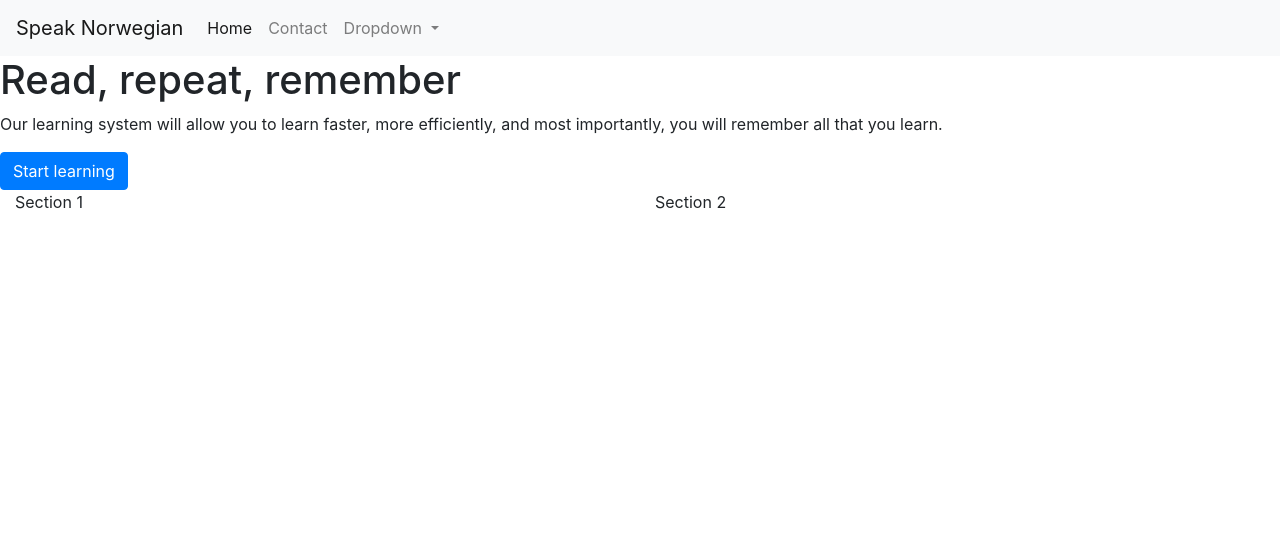
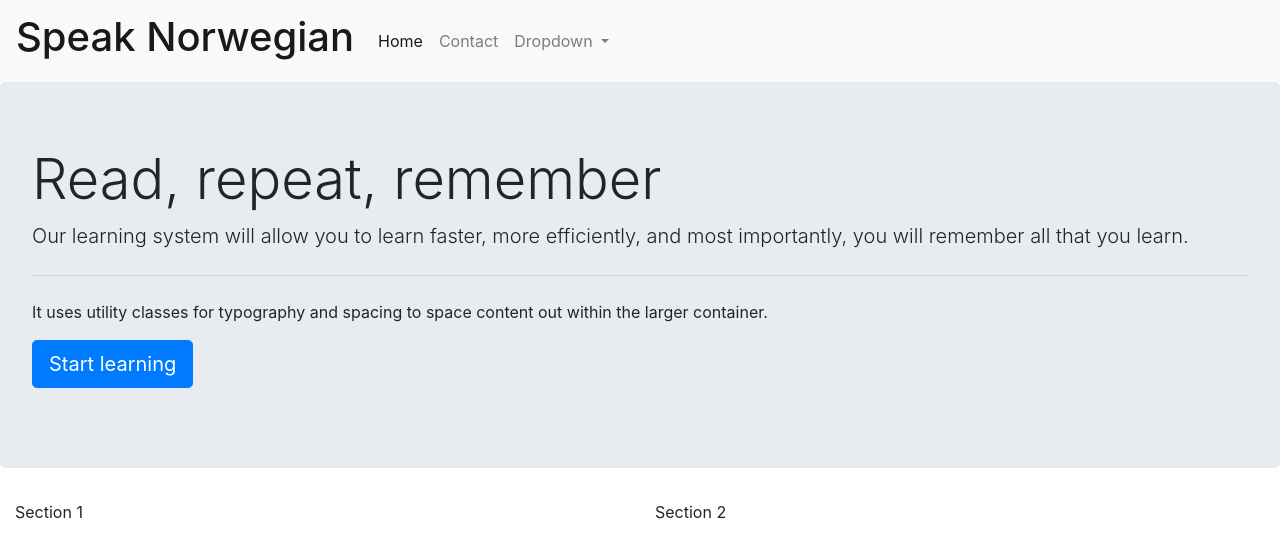
Before and after one commit to Code-Institute-Submissions/paulldev-milestone-project-1, a plain HTML site: page index.html in a window 1280 px wide. Drawn offline with nearby package versions, Linux system fonts and the light colour scheme.

Commit message:
Add jumbotron to first <section> instead.

```diff
--- a/index.html
+++ b/index.html
@@ -7,8 +7,7 @@
   <meta http-equiv="X-UA-Compatible" content="ie=edge" />
   <link rel="stylesheet" href="https://stackpath.bootstrapcdn.com/bootstrap/4.3.1/css/bootstrap.min.css"
     integrity="sha384-ggOyR0iXCbMQv3Xipma34MD+dH/1fQ784/j6cY/iJTQUOhcWr7x9JvoRxT2MZw1T" crossorigin="anonymous" />
-  <link href="https://stackpath.bootstrapcdn.com/font-awesome/4.7.0/css/font-awesome.min.css" rel="stylesheet"
-    integrity="sha384-wvfXpqpZZVQGK6TAh5PVlGOfQNHSoD2xbE+QkPxCAFlNEevoEH3Sl0sibVcOQVnN" crossorigin="anonymous" />
+  <script src="https://kit.fontawesome.com/d233284cfb.js" crossorigin="anonymous"></script>
   <link rel="stylesheet" href="assets/css/style.css" />
   <!-- favicons -->
   <link rel="apple-touch-icon" sizes="180x180" href="apple-touch-icon.png" />
@@ -25,7 +24,7 @@
 <body>
   <header>
     <nav class="navbar navbar-expand-md navbar-light bg-light">
-      <a class="navbar-brand" href="index.html">Speak Norwegian</a>
+      <a class="navbar-brand" href="index.html"><h1>Speak Norwegian</h1></a>
       <button class="navbar-toggler" type="button" data-toggle="collapse" data-target="#navbarSupportedContent"
         aria-controls="navbarSupportedContent" aria-expanded="false" aria-label="Toggle navigation">
         <span class="navbar-toggler-icon"></span>
@@ -39,7 +38,6 @@
           <li class="nav-item">
             <a class="nav-link" href="#">Contact</a>
           </li>
-
           <li class="nav-item dropdown">
             <a class="nav-link dropdown-toggle" href="#" id="navbarDropdown" role="button" data-toggle="dropdown"
               aria-haspopup="true" aria-expanded="false">
@@ -59,20 +57,22 @@
   <main>
     <article>
       <section>
-        <h1>Read, repeat, remember</h1>
-        <p>
-          Our learning system will allow you to learn faster, more efficiently, and most importantly, you will remember
-          all that you learn.
-        </p>
 
-        <button type="button" class="btn btn-primary">Start learning</button>
-
+        <div class="jumbotron">
+              <h2 class="display-4">Read, repeat, remember</h2>
+              <p class="lead">Our learning system will allow you to learn faster, more efficiently, and most importantly, you will remember
+                  all that you learn.</p>
+              <hr class="my-4">
+              <p>It uses utility classes for typography and spacing to space content out within the larger container.</p>
+              <p class="lead">
+                <a class="btn btn-primary btn-lg" href="#" role="button">Start learning</a>
+              </p>
+            </div>
       </section>
       <section>
 
       </section>
       <section>
-
       </section>
     </article>
   </main>
```
